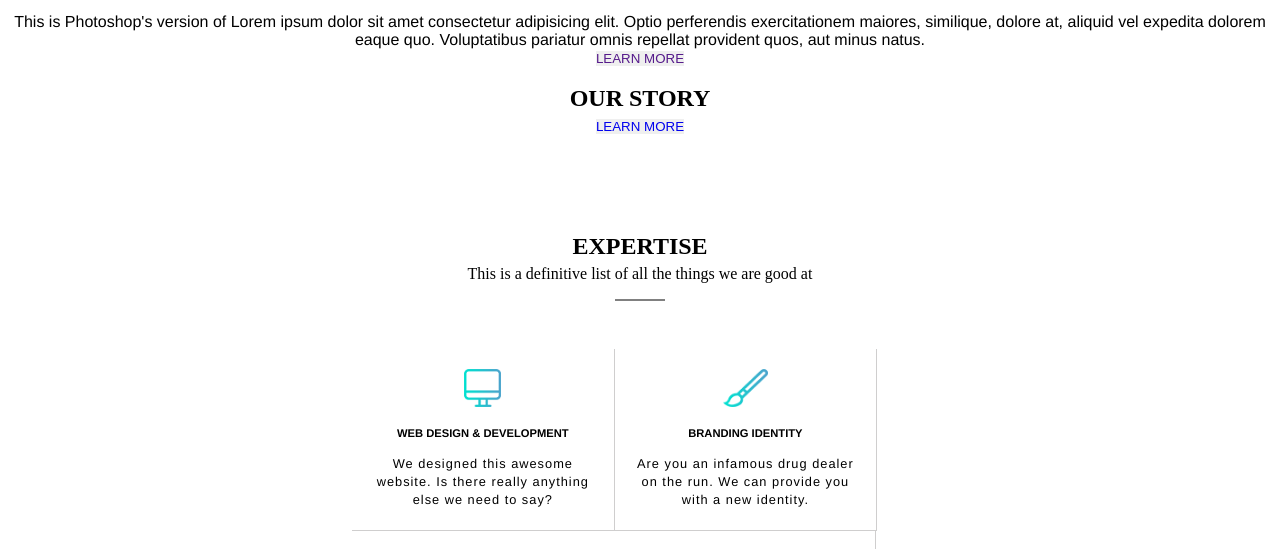
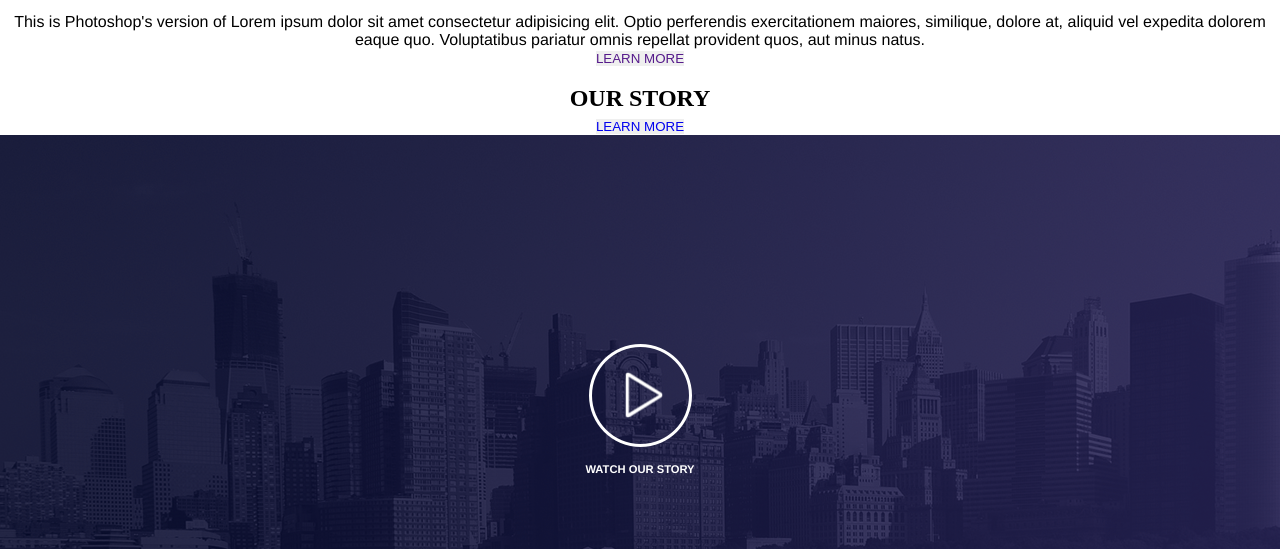
Before and after one commit to hangingpulse/WBS-Tajam-Project, a plain HTML site: page index.html in a window 1280 px wide. Shown: the part 220-769 px from the top of the page. Drawn offline with Linux system fonts and the light colour scheme.

Commit message:
Adds Video Section

```diff
--- a/index.html
+++ b/index.html
@@ -66,8 +66,8 @@
       <!-- beginning of video section -->
 
       <section id="video">
-        <img src="" alt="" />
-        <h3></h3>
+        <img src="img/play.png" alt="play-button" />
+        <h3>Watch our story</h3>
       </section>
 
       <!-- beginning of expertise section (henning) -->
@@ -100,7 +100,7 @@
           <div class="expertise-elements element5">
             <img src="img/gameboy.png" alt="" />
             <h3>Game Development</h3>
-            <p>We are also really, really good at video games. We play Minecraft all the time and .</p>
+            <p>We are also really, really good at video games. We play Minecraft all the time.</p>
           </div>
           <div class="expertise-elements element6">
             <img src="img/heart.png" alt="" />
--- a/style.css
+++ b/style.css
@@ -52,6 +52,28 @@ hr {
   /* story section  */
 
   /* video section  */
+
+#video {
+    background-image: url("img/bgk-middle.png");
+    background-size: cover;
+    height: 550px;
+    display: flex;
+    flex-direction: column;
+    justify-content: center;
+    align-items: center;
+}
+
+#video img {
+    max-width: 103px;
+    margin-bottom: 1rem;
+}
+
+#video h3 {
+    color: white;
+}
+
+
+
 
   /* expertise section (henning) - not responsive yet */
 
```
Also changed, not shown: 1 other file.
